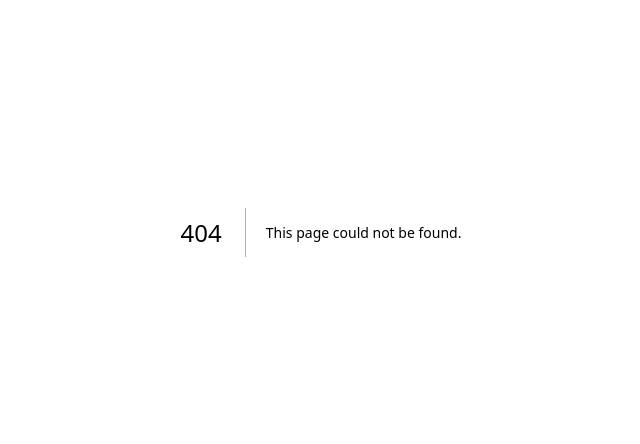
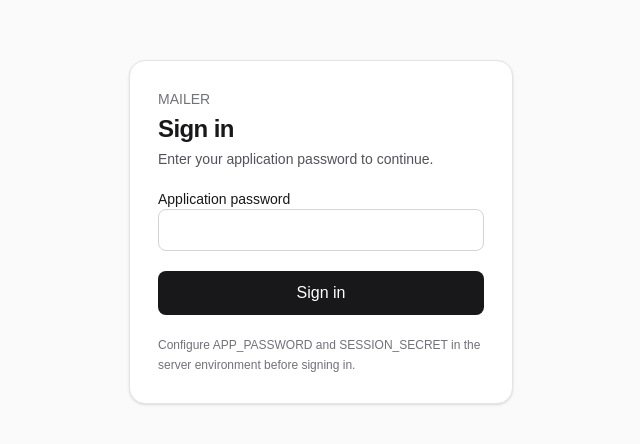
Before and after one commit to vishalvishwas01/mailer, a Next.js app: page /login in a window 1280 px wide. Before the commit this address had no page. Shown: the part 168-612 px from the top of the page, without its empty margins (319-959 px from the left). Built offline with nearby package versions, Linux system fonts and the light colour scheme.

Commit message:
Add password login page

```diff
--- /dev/null
+++ b/app/login/page.tsx
@@ -0,0 +1,66 @@
+"use client";
+
+import { FormEvent, useState } from "react";
+import { useRouter } from "next/navigation";
+
+export default function LoginPage() {
+  const router = useRouter();
+  const [password, setPassword] = useState("");
+  const [error, setError] = useState("");
+  const [loading, setLoading] = useState(false);
+
+  async function handleSubmit(event: FormEvent<HTMLFormElement>) {
+    event.preventDefault();
+    setError("");
+    setLoading(true);
+
+    try {
+      const response = await fetch("/api/auth/login", {
+        method: "POST",
+        headers: { "Content-Type": "application/json" },
+        body: JSON.stringify({ password }),
+      });
+      const result = await response.json();
+
+      if (!response.ok) {
+        setError(result.error || "Unable to sign in.");
+        return;
+      }
+
+      router.replace("/");
+      router.refresh();
+    } catch {
+      setError("Unable to connect. Please try again.");
+    } finally {
+      setLoading(false);
+    }
+  }
+
+  return (
+    <main className="flex min-h-screen items-center justify-center bg-zinc-50 px-4 text-zinc-900">
+      <form onSubmit={handleSubmit} className="w-full max-w-sm space-y-5 rounded-2xl border border-zinc-200 bg-white p-7 shadow-sm">
+        <div className="space-y-1">
+          <p className="text-sm font-medium text-zinc-500">MAILER</p>
+          <h1 className="text-2xl font-semibold tracking-tight">Sign in</h1>
+          <p className="text-sm text-zinc-600">Enter your application password to continue.</p>
+        </div>
+        <label className="block space-y-2 text-sm font-medium">
+          Application password
+          <input
+            type="password"
+            autoComplete="current-password"
+            required
+            value={password}
+            onChange={(event) => setPassword(event.target.value)}
+            className="w-full rounded-lg border border-zinc-300 px-3 py-2.5 outline-none focus:border-zinc-700"
+          />
+        </label>
+        {error ? <p role="alert" className="rounded-lg bg-red-50 p-3 text-sm text-red-700">{error}</p> : null}
+        <button disabled={loading} className="w-full rounded-lg bg-zinc-900 px-4 py-2.5 font-medium text-white disabled:opacity-60">
+          {loading ? "Signing in…" : "Sign in"}
+        </button>
+        <p className="text-xs leading-5 text-zinc-500">Configure APP_PASSWORD and SESSION_SECRET in the server environment before signing in.</p>
+      </form>
+    </main>
+  );
+}
```
